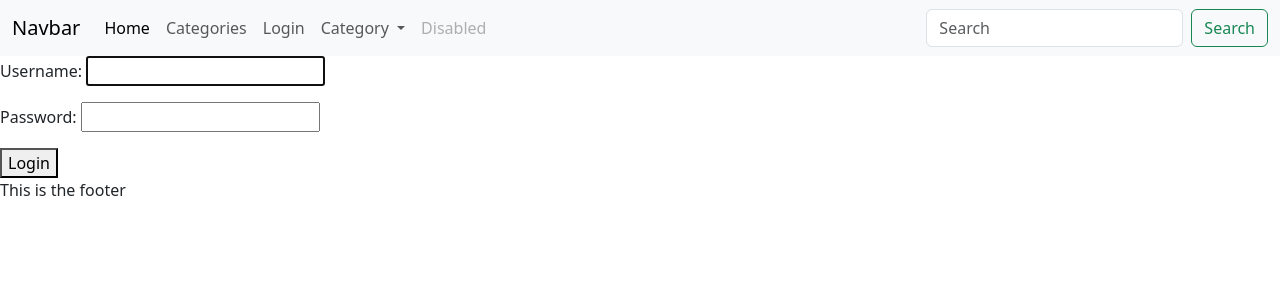
After one commit to songlei1979/simple_blog_2025s2, a Django app: page /login in a window 1280 px wide. The commit adds this page. Shown: the top 300 px of the page. Run offline with Django 5.2, Linux system fonts and the light colour scheme; data that the repository does not hold is empty.

Commit message:
login, logout, check file urls.py, base.html, in template folder, we created a new folder registration, in folder registration, we created a file named login.html

```diff
--- a/blog/models.py
+++ b/blog/models.py
@@ -1,3 +1,4 @@
+from ckeditor.fields import RichTextField
 from django.db import models
 from django.contrib.auth.models import User
 
@@ -24,7 +25,7 @@ class Post(models.Model):
     header_image = models.ImageField(upload_to='post_headers/', blank=True, null=True)
     title_tag = models.CharField(max_length=200)
     author = models.ForeignKey(User, on_delete=models.CASCADE)
-    body = models.TextField()
+    body = RichTextField()
     post_date = models.DateTimeField(auto_now_add=True)
     snippet = models.CharField(max_length=255)
     category = models.ForeignKey(Category, on_delete=models.SET_NULL, null=True)
--- a/simple_blog_2025s2/settings.py
+++ b/simple_blog_2025s2/settings.py
@@ -38,7 +38,8 @@ INSTALLED_APPS = [
     "django.contrib.sessions",
     "django.contrib.messages",
     "django.contrib.staticfiles",
-    "blog"
+    "blog",
+    "ckeditor"
 ]
 
 MIDDLEWARE = [
@@ -143,3 +144,6 @@ MEDIA_ROOT = os.path.join(BASE_DIR, 'media')
 # Static files (CSS, JS, etc.)
 STATIC_URL = '/static/'
 STATICFILES_DIRS = [os.path.join(BASE_DIR, 'static')]  # optional, for development
+
+LOGIN_REDIRECT_URL = '/'
+LOGOUT_REDIRECT_URL = '/'
--- a/simple_blog_2025s2/urls.py
+++ b/simple_blog_2025s2/urls.py
@@ -16,6 +16,8 @@ Including another URLconf
 """
 
 from django.contrib import admin
+from django.contrib.auth import login, logout
+from django.contrib.auth.views import LoginView, LogoutView
 from django.urls import path, include
 from django.conf import settings
 from django.conf.urls.static import static
@@ -23,6 +25,8 @@ from django.conf.urls.static import static
 urlpatterns = [
     path("admin/", admin.site.urls),
     path("", include("blog.urls")),
+    path("login", LoginView.as_view(), name="login"),
+    path("logout", LogoutView.as_view(), name="logout"),
 ]
 
 if settings.DEBUG:
--- a/templates/Base.html
+++ b/templates/Base.html
@@ -31,6 +31,19 @@
                     <li class="nav-item">
                         <a class="nav-link" href="{% url 'category_list' %}">Categories</a>
                     </li>
+                    {% if user.is_authenticated %}
+                        <li class="nav-item">
+                        <form method="post" action="{% url 'logout' %}">
+                            {% csrf_token %}
+                            <button class="btn btn-link">Logout</button>
+                        </form>
+
+                        </li>
+                    {% else %}
+                        <li class="nav-item">
+                            <a class="nav-link" href="{% url 'login' %}">Login</a>
+                        </li>
+                    {% endif %}
                     <li class="nav-item dropdown">
                         <a class="nav-link dropdown-toggle" href="#" role="button" data-bs-toggle="dropdown"
                            aria-expanded="false">
@@ -38,7 +51,8 @@
                         </a>
                         <ul class="dropdown-menu">
                             {% for category in categories %}
-                                <li><a class="dropdown-item" href="{% url 'category_detail' category.id %}">{{ category }}</a></li>
+                                <li><a class="dropdown-item"
+                                       href="{% url 'category_detail' category.id %}">{{ category }}</a></li>
                             {% endfor %}
 
                         </ul>
@@ -49,7 +63,8 @@
                 </ul>
                 <form class="d-flex" role="search" action="{% url 'search' %}" method="post">
                     {% csrf_token %}
-                    <input class="form-control me-2" type="search" placeholder="Search" aria-label="Search" name="search_context"/>
+                    <input class="form-control me-2" type="search" placeholder="Search" aria-label="Search"
+                           name="search_context"/>
                     <button class="btn btn-outline-success" type="submit">Search</button>
                 </form>
             </div>
--- /dev/null
+++ b/templates/registration/login.html
@@ -0,0 +1,11 @@
+{% extends "Base.html" %}
+{% block title %}
+Login
+{% endblock %}
+{% block content %}
+    <form method="post">
+        {% csrf_token %}
+        {{ form.as_p }}
+        <button>Login</button>
+    </form>
+{% endblock %}
```
Also changed, not shown: blog/forms.py (+2 -5 lines), templates/post_update.html (+7 -4 lines), blog/migrations/0002_alter_post_body.py (added), media/post_headers/38bcd8b2d3dc78367b520566d02f6dbc_ej1V9vj.avif (added).
